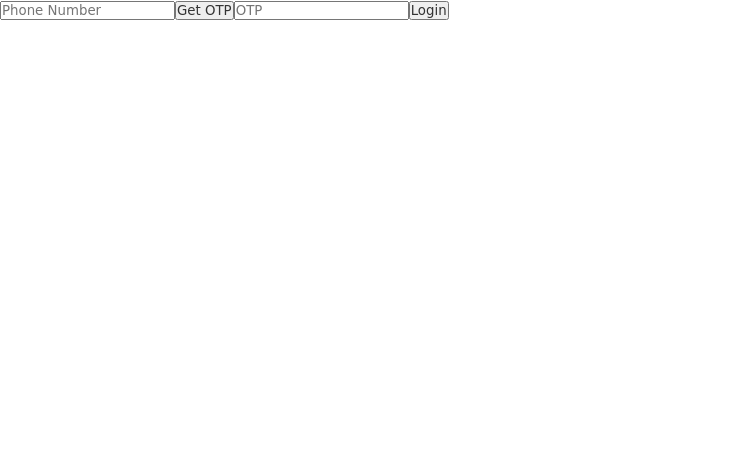
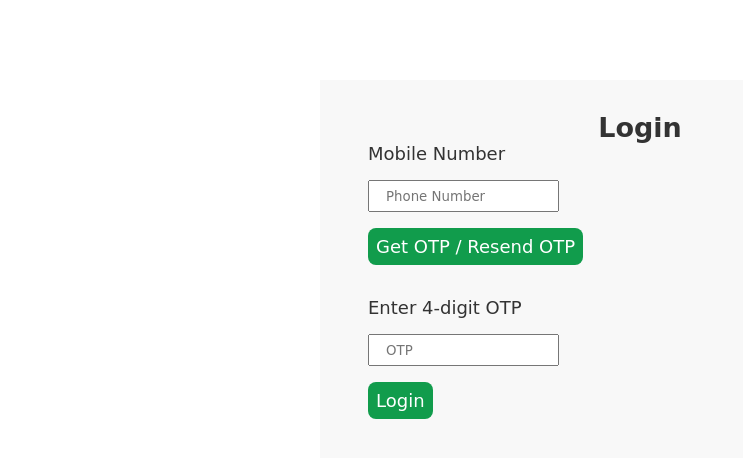
Before and after one commit to rajivsarkar67/washndry-frontend, an Angular app: page /login in a window 1280 px wide. Shown: the top 458 px of the page, without its empty margins (0-743 px from the left). Built offline with nearby package versions, Linux system fonts and the light colour scheme.

Commit message:
feat: completed the design part

```diff
--- a/src/app/login/login.component.css
+++ b/src/app/login/login.component.css
@@ -0,0 +1,29 @@
+#login-page{
+    width: 50%;
+    background-color: #f8f8f8;
+    margin: 5rem auto;
+    padding: 2rem;
+}
+
+#login-page h2{
+    text-align: center;
+}
+
+#login-page .field label,input{
+    margin: 1rem;
+}
+
+#login-page .field input{
+    height: 2rem;
+    padding-left: 1rem;
+}
+
+#login-page .field button{
+    margin: 0 0 2rem 1rem;
+}
+
+@media screen and (max-width: 550px){
+    #login-page{
+        width: 90%;
+    }
+}
--- a/src/app/login/login.component.html
+++ b/src/app/login/login.component.html
@@ -1,4 +1,17 @@
-<input type="number" placeholder="Phone Number">
-<button>Get OTP</button>
-<input type="number" placeholder="OTP">
-<button>Login</button>
+<div id="login-page">
+    <h2>Login</h2>
+    <div class="field" id="phone-field">
+        <label for="phone-number">Mobile Number</label>
+        <br>
+        <input id="phone-number" type="number" placeholder="Phone Number">
+        <br>
+        <button class="primary-button">Get OTP / Resend OTP</button>
+    </div>
+    <div class="field" id="otp-field">
+        <label for="otp">Enter 4-digit OTP</label>
+        <br>
+        <input id="otp" type="number" placeholder="OTP">
+        <br>
+        <button class="primary-button">Login</button>
+    </div>
+</div>
--- a/src/app/selection/selection.component.ts
+++ b/src/app/selection/selection.component.ts
@@ -19,9 +19,8 @@ export class SelectionComponent {
     {name: 'Shirt', cost: 10, snapshot: 'shirt.png', quantity: 0},
     {name: 'Jeans/Pant', cost: 10, snapshot: 'pant.png', quantity: 0},
     {name: 'Saree', cost: 10, snapshot: 'saree.png', quantity: 0},
-    {name: 'Suit', cost: 10, snapshot: 'tshirt.png', quantity: 0},
     {name: 'Sweater', cost: 10, snapshot: 'sweater.png', quantity: 0},
-    {name: 'Undergarment', cost: 10, snapshot: 'tshirt.png', quantity: 0},
+    {name: 'Undergarment', cost: 10, snapshot: 'undergarment.png', quantity: 0},
   ];
 
   navigateToNextPage(){
```
Also changed, not shown: public/undergarment.png (added).
